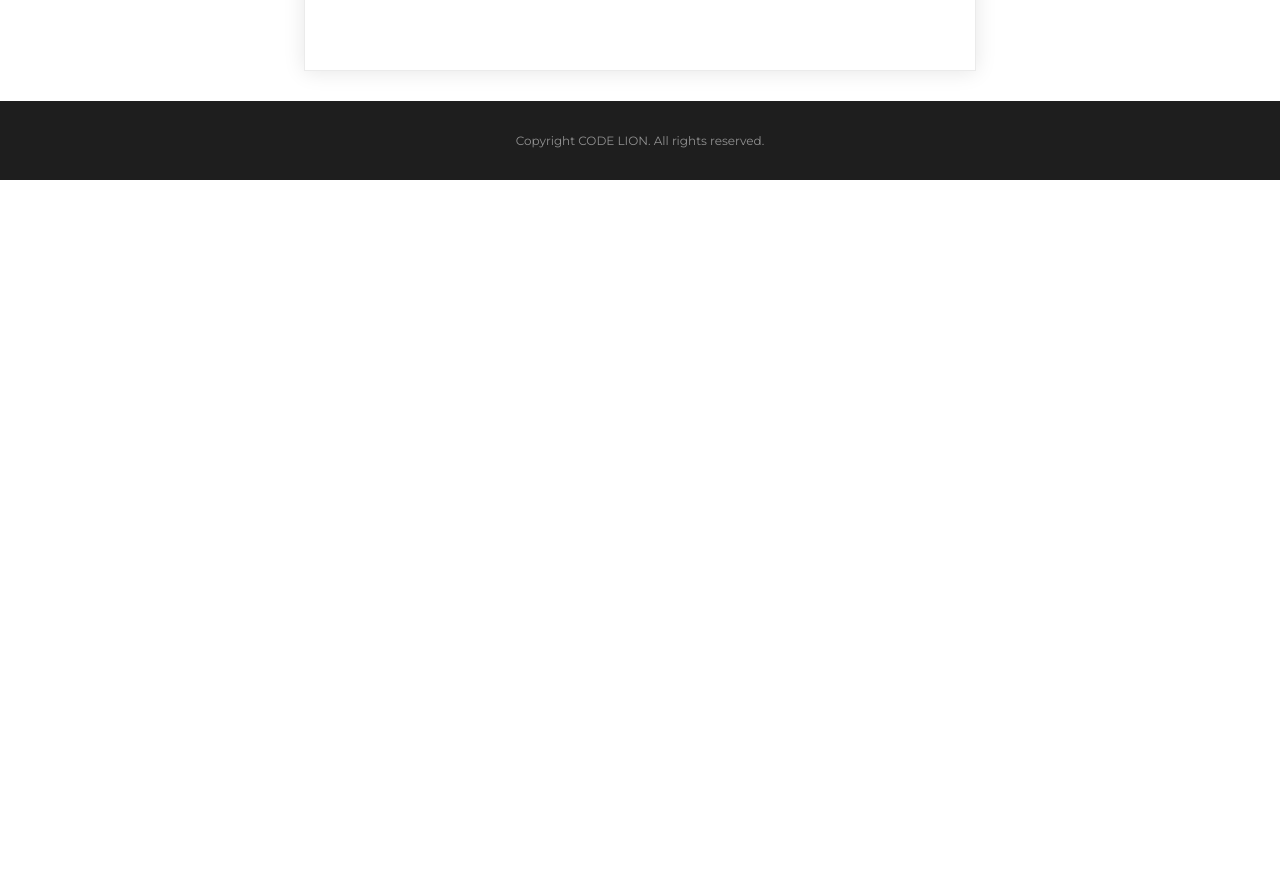
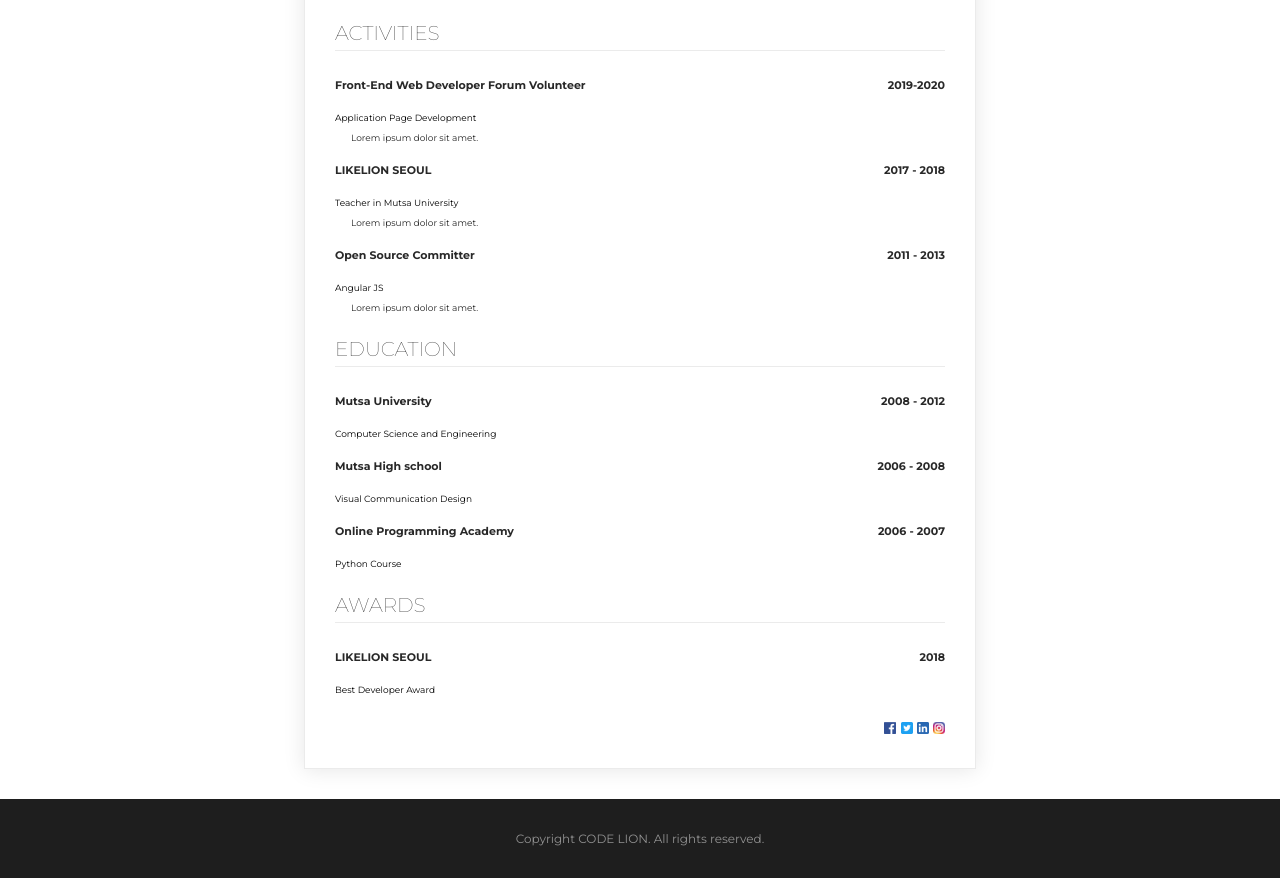
Before and after one commit to Wabyx/likelion_2022_git, a plain HTML site: page Week2.html in a window 1280 px wide. Shown: the part 598-1476 px from the top of the page. Before the commit the page ends 800 px from the top, so only its background shows below. Drawn offline with Linux system fonts and the light colour scheme; files whose address does not match are found by name.

Commit message:
Add files via upload

```diff
--- a/Week2.html
+++ b/Week2.html
@@ -40,11 +40,63 @@
               <p class="desc-text">Graphic Designer</p>
               <p class="desc-subtext">Graphic Design, Editorial Design</p>
             </section>
+            <section>
+              <h2>ACTIVITIES</h2>
+              <div class="float-wrap">
+              <p class="title-text">Front-End Web Developer Forum Volunteer</p>
+              <p class="year-text">2019-2020</p>
+              </div>
+              <p class="desc-text">Application Page Development</p>
+              <p class="desc-subtext">Lorem ipsum dolor sit amet.</p>
+
+              <div class="float-wrap">
+                <p class="title-text">LIKELION SEOUL</p>
+                <p class="year-text">2017 - 2018</p>
+              </div>
+              <p class="desc-text">Teacher in Mutsa University</p>
+              <p class="desc-subtext">Lorem ipsum dolor sit amet.</p>
+
+              <div class="float-wrap">
+                <p class="title-text">Open Source Committer</p>
+                <p class="year-text">2011 - 2013</p>
+              </div>
+              <p class="desc-text">Angular JS</p>
+              <p class="desc-subtext">Lorem ipsum dolor sit amet.</p>
+            </section>
+
+            <section>
+              <h2>EDUCATION</h2>
+              <div class="float-wrap">
+              <p class="title-text">Mutsa University</p>
+              <p class="year-text">2008 - 2012</p>
+          </div>
+          <p class="desc-text">Computer Science and Engineering</p>
+          <div class="float-wrap">
+              <p class="title-text">Mutsa High school</p>
+              <p class="year-text">2006 - 2008</p>
+          </div>
+          <p class="desc-text">Visual Communication Design</p>
+          <div class="float-wrap">
+              <p class="title-text">Online Programming Academy</p>
+              <p class="year-text">2006 - 2007</p>
+          </div>
+          <p class="desc-text">Python Course</p>
+          </section>
+
+          <section>
+            <h2>AWARDS</h2>
+            <div class="float-wrap">
+              <p class="title-text">LIKELION SEOUL</p>
+              <p class="year-text">2018</p>
+            </div>
+            <p class="desc-text">Best Developer Award</p>
+          </section>
+
             <div class="sns-wrap">
-            <a href="http://facebook.com"><img class="sns-image" src="clonecoding/facebook.png"></a>
-            <a href="http://twitter.com"><img class="sns-image" src="images/twitter.png"></a>
-            <a href="http://linked-in.com"><img class="sns-image" src="images/linked-in.png"></a>
-            <a href="http://instagram.com"><img class="sns-image" src="images/insta.png"></a>
+            <a href="http://facebook.com"><img class="sns-image" src="/Users/yb/Desktop/Likelion/Week 2/Clone Coding/facebook.png"></a>
+            <a href="http://twitter.com"><img class="sns-image" src="/Users/yb/Desktop/Likelion/Week 2/Clone Coding/twitter.png"></a>
+            <a href="http://linkedin.com"><img class="sns-image" src="/Users/yb/Desktop/Likelion/Week 2/Clone Coding/linked-in.png"></a>
+            <a href="http://instagram.com"><img class="sns-image" src="/Users/yb/Desktop/Likelion/Week 2/Clone Coding/insta.png"></a>
           </div>
         </div>
         <footer>
```
